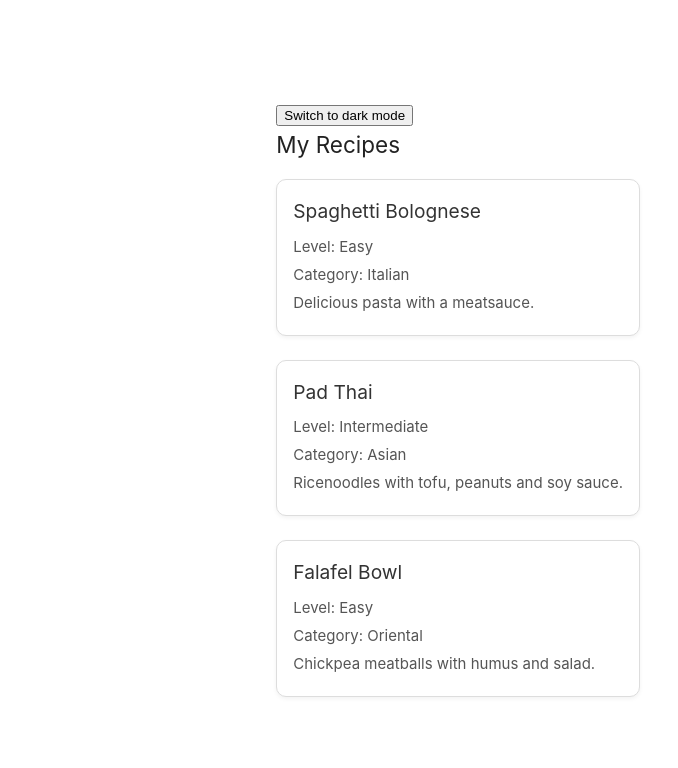
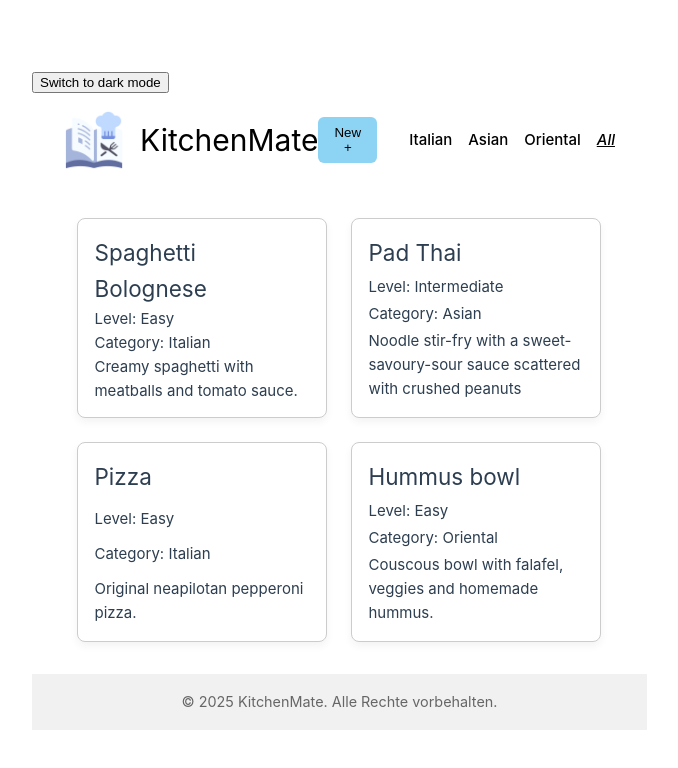
Before and after one commit to piahirsch/KitchenMateFrontend, a Vue app: page / in a window 1280 px wide. Shown: the top 768 px of the page, without its empty margins (0-678 px from the left). Built offline with nearby package versions, Linux system fonts and the light colour scheme.

Commit message:
added nav bar

```diff
--- a/src/components/AppHeader.vue
+++ b/src/components/AppHeader.vue
@@ -1,29 +1,143 @@
 <template>
   <header class="header">
+    <div class="logo-title">
       <img src="@/assets/logo.png" alt="Logo" class="logo" />
-      <h1 class="title">KitchenMate</h1>
+      <h1>KitchenMate</h1>
+    </div>
+
+    <nav class="nav">
+      <!-- Add-Dropdown -->
+      <div class="dropdown" @click="toggleDropdown">
+        <button class="add-button">New +</button>
+        <div class="dropdown-menu" v-if="showDropdown">
+          <button @click="emitAdd('recipe')">New recipe</button>
+          <button @click="emitAdd('category')">New category</button>
+        </div>
+      </div>
+
+      <!-- Kategorien -->
+      <ul class="category-list">
+        <li
+          v-for="category in uniqueCategories"
+          :key="category"
+          @click="$emit('filter-category', category)"
+        >
+          {{ category }}
+        </li>
+        <li @click="$emit('filter-category', null)" class="all-categories">
+          All
+        </li>
+      </ul>
+    </nav>
   </header>
 </template>
 
-  <script setup lang="ts"></script>
+<script setup lang="ts">
+import { ref, computed } from 'vue'
+
+const props = defineProps<{
+  recipes: Array<{ id: number; name: string; category: string }>
+}>()
+
+const showDropdown = ref(false)
+
+function toggleDropdown() {
+  showDropdown.value = !showDropdown.value
+}
+
+function emitAdd(type: 'recipe' | 'category') {
+  showDropdown.value = false
+  emit('add', type)
+}
+
+const emit = defineEmits(['add', 'filter-category'])
+
+const uniqueCategories = computed(() => {
+  const all = props.recipes.map((r) => r.category)
+  return [...new Set(all)]
+})
+</script>
 
 <style scoped>
 .header {
   display: flex;
+  justify-content: space-between;
   align-items: center;
-    background-color: #ffffff;
+  background: #ffffff;
+  color: rgb(0, 0, 0);
   padding: 1rem 2rem;
-    box-shadow: 0 2px 4px rgba(0, 0, 0, 0.1);
+}
+
+.logo-title {
+  display: flex;
+  align-items: center;
+  gap: 1rem;
 }
 
 .logo {
   height: 60px;
-    margin-right: 1rem;
 }
 
-  .title {
-    font-size: 1.5rem;
-    font-weight: 600;
-    color: #333;
+.nav {
+  display: flex;
+  align-items: center;
+  gap: 2rem;
+}
+
+.dropdown {
+  position: relative;
+}
+
+.add-button {
+  background-color: #8dd3f3;
+  color: rgb(0, 0, 0);
+  padding: 0.5rem 1rem;
+  border: none;
+  border-radius: 6px;
+  cursor: pointer;
+}
+
+.dropdown-menu {
+  position: absolute;
+  top: 110%;
+  left: 0;
+  background: white;
+  color: black;
+  border-radius: 6px;
+  box-shadow: 0 4px 10px rgba(0, 0, 0, 0.1);
+  overflow: hidden;
+  z-index: 10;
+  min-width: 160px;
+}
+
+.dropdown-menu button {
+  padding: 0.75rem 1rem;
+  background: none;
+  border: none;
+  width: 100%;
+  text-align: left;
+  cursor: pointer;
+}
+
+.dropdown-menu button:hover {
+  background-color: #f0f0f0;
+}
+
+.category-list {
+  display: flex;
+  gap: 1rem;
+  list-style: none;
+  margin: 0;
+  padding: 0;
+}
+
+.category-list li {
+  cursor: pointer;
+  font-weight: 500;
+}
+
+.all-categories {
+  font-style: italic;
+  text-decoration: underline;
 }
 </style>
--- a/src/components/Recipe.vue
+++ /dev/null
@@ -1,33 +0,0 @@
-<template>
-    <div class="recipe">
-      <h2>{{ recipe.name }}</h2>
-      <p><strong>Category:</strong> {{ recipe.category }}</p>
-      <p>Level: {{ recipe.difficultyLevel }}</p>
-      <p><i>{{ recipe.description }}</i></p>
-      <p>Intructions:<br> {{ recipe.instructions }}</p>
-    </div>
-  </template>
-
-  <script setup lang="ts">
-  interface Recipe {
-    id: number
-    name: string
-    category: string
-    description: string
-    instructions: string
-    difficultyLevel: string
-  }
-
-  defineProps<{
-    recipe: Recipe
-  }>()
-  </script>
-
-  <style scoped>
-  .recipe {
-    margin-bottom: 1.5rem;
-    padding: 1rem;
-    border: 1px solid #ccc;
-    border-radius: 20px;
-  }
-  </style>
--- a/src/components/RecipeList.vue
+++ b/src/components/RecipeList.vue
@@ -1,55 +1,55 @@
 <template>
-  <div class="recipe-list">
-    <div v-for="recipe in recipes" :key="recipe.id" class="recipe-card">
+  <div class="recipe-grid">
+    <div class="recipe-card" v-for="recipe in recipes" :key="recipe.id">
       <h2>{{ recipe.name }}</h2>
-      <p>Level: {{ recipe.difficultyLevel }}</p>
+      <p><strong>Level:</strong> {{ recipe.difficultyLevel }}</p>
       <p><strong>Category:</strong> {{ recipe.category }}</p>
       <p>{{ recipe.description }}</p>
     </div>
   </div>
 </template>
 
+
 <script setup lang="ts">
-interface Recipe {
-  id: number
-  name: string
-  category: string
-  description: string
-}
+
 
 defineProps<{
-  recipes: Recipe[]
+  recipes: {
+    id: number
+    name: string
+    difficultyLevel: string
+    category: string
+    description: string
+  }[]
 }>()
 </script>
 
 <style scoped>
-.recipe-list {
-  display: grid;
-  grid-template-columns: repeat(auto-fill, minmax(280px, 1fr));
+.recipe-grid {
+  display: flex;
+  flex-wrap: wrap;
   gap: 1.5rem;
+  justify-content: center;
+  padding: 2rem;
 }
 
 .recipe-card {
+  width: 250px;
+  height: 200px;
   background: white;
-  border: 1px solid #ddd;
-  border-radius: 10px;
+  border: 1px solid #ccc;
+  border-radius: 8px;
   padding: 1rem;
-  box-shadow: 0 2px 4px rgba(0, 0, 0, 0.05);
+  box-shadow: 0 4px 8px rgba(0, 0, 0, 0.05);
   transition: transform 0.2s ease;
+  box-sizing: border-box;
+  display: flex;
+  flex-direction: column;
+  justify-content: space-between;
 }
 
 .recipe-card:hover {
-  transform: scale(1.02);
-}
-
-h2 {
-  margin: 0 0 0.5rem;
-  font-size: 1.2rem;
-  color: #333;
-}
-
-p {
-  margin: 0.25rem 0;
-  color: #555;
+  transform: translateY(-4px);
+  box-shadow: 0 6px 12px rgba(0, 0, 0, 0.1);
 }
 </style>
--- a/src/views/HomeView.vue
+++ b/src/views/HomeView.vue
@@ -1,23 +1,47 @@
-<script setup lang="ts">
-import RecipeList from '@/components/RecipeList.vue'
-
-const recipes = [
-  { id: 1, name: 'Spaghetti Bolognese', difficultyLevel: 'Easy', category: 'Italian', description: 'Delicious pasta with a meatsauce.' },
-  { id: 2, name: 'Pad Thai', difficultyLevel: 'Intermediate', category: 'Asian', description: 'Ricenoodles with tofu, peanuts and soy sauce.' },
-  { id: 3, name: 'Falafel Bowl', difficultyLevel: 'Easy', category: 'Oriental', description: 'Chickpea meatballs with humus and salad.' }
-]
-</script>
-
 <template>
-  <section>
-    <h1>My Recipes</h1>
-    <RecipeList :recipes="recipes" />
-  </section>
+  <div>
+    <AppHeader
+      :recipes="recipes"
+      @add="handleAdd"
+      @filter-category="filterByCategory"
+    />
+    <RecipeList :recipes="filteredRecipes" />
+    <AppFooter></AppFooter>
+  </div>
 </template>
 
-<style scoped>
-h1 {
-  margin-bottom: 1rem;
-  color: #222;
+<script setup lang="ts">
+import { ref, computed } from 'vue'
+import AppHeader from '@/components/AppHeader.vue'
+import RecipeList from '@/components/RecipeList.vue'
+import AppFooter from '@/components/AppFooter.vue'
+
+const recipes = ref([
+  { id: 1, name: 'Spaghetti Bolognese', difficultyLevel: 'Easy', category: 'Italian', description: 'Creamy spaghetti with meatballs and tomato sauce.' },
+  { id: 2, name: 'Pad Thai', difficultyLevel: 'Intermediate', category: 'Asian', description: 'Noodle stir-fry with a sweet-savoury-sour sauce scattered with crushed peanuts' },
+  { id: 3, name: 'Pizza', difficultyLevel: 'Easy', category: 'Italian', description: 'Original neapilotan pepperoni pizza.' },
+  { id: 4, name: 'Hummus bowl', difficultyLevel: 'Easy', category: 'Oriental', description: 'Couscous bowl with falafel, veggies and homemade hummus.'}
+])
+
+const selectedCategory = ref<string | null>(null)
+
+const filteredRecipes = computed(() => {
+  if (!selectedCategory.value) return recipes.value
+  return recipes.value.filter(
+    (r) => r.category === selectedCategory.value
+  )
+})
+
+function handleAdd(type: 'recipe' | 'category') {
+  if (type === 'recipe') {
+    console.log('Recipe')
+    // z. B. Modal öffnen
+  } else {
+    console.log('Category')
+  }
 }
-</style>
+
+function filterByCategory(category: string | null) {
+  selectedCategory.value = category
+}
+</script>
```
Lines whose indentation alone changed are shown as unchanged.
